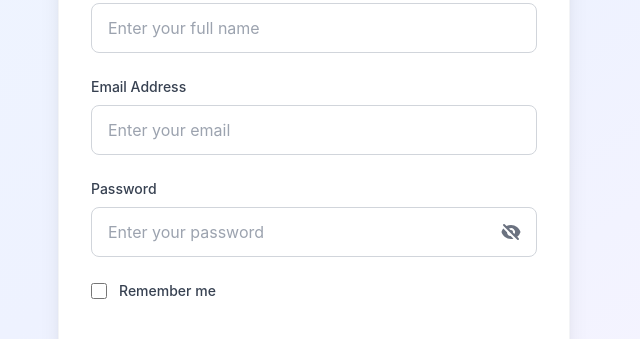
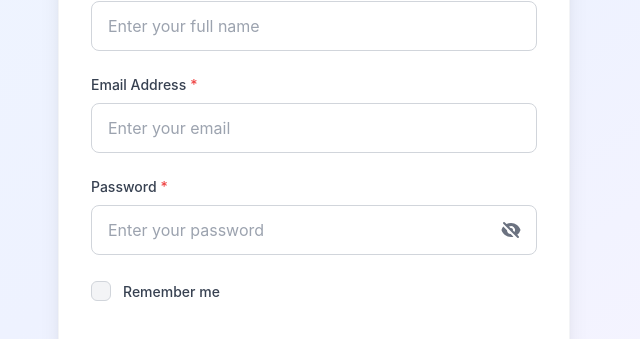
Before and after one commit to aysunurterzi/frontend-case, a React (Create React App) app: page /#/ in a window 1280 px wide. Shown: the part 254-593 px from the top of the page, without its empty margins (326-966 px from the left). Built offline with nearby package versions, Linux system fonts and the light colour scheme.

Commit message:
Enhance Checkbox component styling and accessibility; update CreateUserPage labels to indicate required fields. Improve checkbox appearance with custom checkmark and hover effects, and adjust error message positioning for better alignment.

```diff
--- a/src/components/ui/Checkbox.tsx
+++ b/src/components/ui/Checkbox.tsx
@@ -12,22 +12,48 @@ export const Checkbox = forwardRef<HTMLInputElement, CheckboxProps>(
     }, ref) => {
         return (
             <div className="space-y-2">
-                <label className="flex items-center space-x-3 cursor-pointer">
+                <label className="flex items-start space-x-3 cursor-pointer group">
+                    <div className="relative flex items-center justify-center mt-0.5">
                         <input
                             ref={ref}
                             type="checkbox"
-                        className={`w-4 h-4 text-indigo-600 bg-gray-100 border-gray-300 rounded focus:ring-indigo-500 focus:ring-2 ${
-                            hasError ? 'border-red-500' : ''
-                        } ${className}`}
+                            className={`
+                                w-5 h-5 text-indigo-600 bg-gray-100 rounded-md
+                                focus:outline-none
+                                hover:bg-gray-200 transition-all duration-200
+                                checked:bg-indigo-600 checked:hover:bg-indigo-700
+                                disabled:opacity-50 disabled:cursor-not-allowed
+                                border border-gray-300 checked:border-indigo-600 appearance-none
+                                ${hasError ? 'bg-red-100 border-red-300' : ''}
+                                ${className}
+                            `}
                             {...props}
                         />
-                    <span className="text-sm font-medium text-gray-700">
+                        {/* Custom checkmark */}
+                        <svg
+                            className="absolute w-3 h-3 text-white pointer-events-none opacity-0 transition-opacity duration-200"
+                            fill="currentColor"
+                            viewBox="0 0 20 20"
+                            style={{
+                                opacity: props.checked ? 1 : 0
+                            }}
+                        >
+                            <path
+                                fillRule="evenodd"
+                                d="M16.707 5.293a1 1 0 010 1.414l-8 8a1 1 0 01-1.414 0l-4-4a1 1 0 011.414-1.414L8 12.586l7.293-7.293a1 1 0 011.414 0z"
+                                clipRule="evenodd"
+                            />
+                        </svg>
+                    </div>
+                    <div className="flex-1 min-w-0">
+                        <span className="text-sm font-medium text-gray-700 group-hover:text-gray-900 transition-colors duration-200">
                             {label}
                             {required && <span className="text-red-500 ml-1">*</span>}
                         </span>
+                    </div>
                 </label>
                 {hasError && errorMessage && (
-                    <p className="text-sm text-red-600">{errorMessage}</p>
+                    <p className="text-sm text-red-600 ml-8">{errorMessage}</p>
                 )}
             </div>
         );
--- a/src/pages/CreateUserPage.tsx
+++ b/src/pages/CreateUserPage.tsx
@@ -76,6 +76,7 @@ const CreateUserPage: React.FC = () => {
                         <div className="space-y-2">
                             <label htmlFor="email" className="block text-sm font-medium text-gray-700">
                                 Email Address
+                                <span className="text-red-500 ml-1">*</span>
                             </label>
                             <Input
                                 id="email"
@@ -92,6 +93,7 @@ const CreateUserPage: React.FC = () => {
                         <div className="space-y-2">
                             <label htmlFor="password" className="block text-sm font-medium text-gray-700">
                                 Password
+                                <span className="text-red-500 ml-1">*</span>
                             </label>
                             <PasswordInput
                                 id="password"
```
Lines whose indentation alone changed are shown as unchanged.
